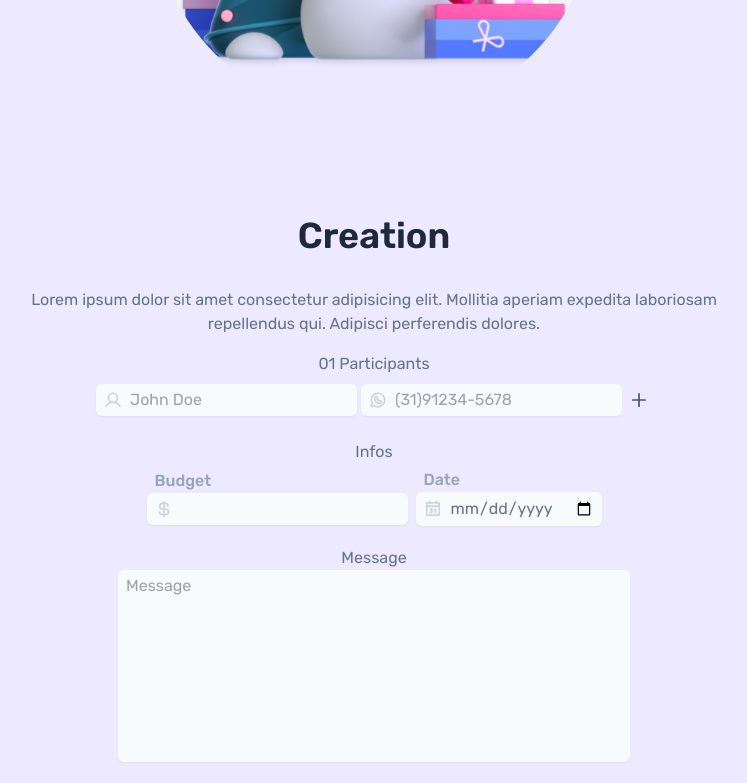
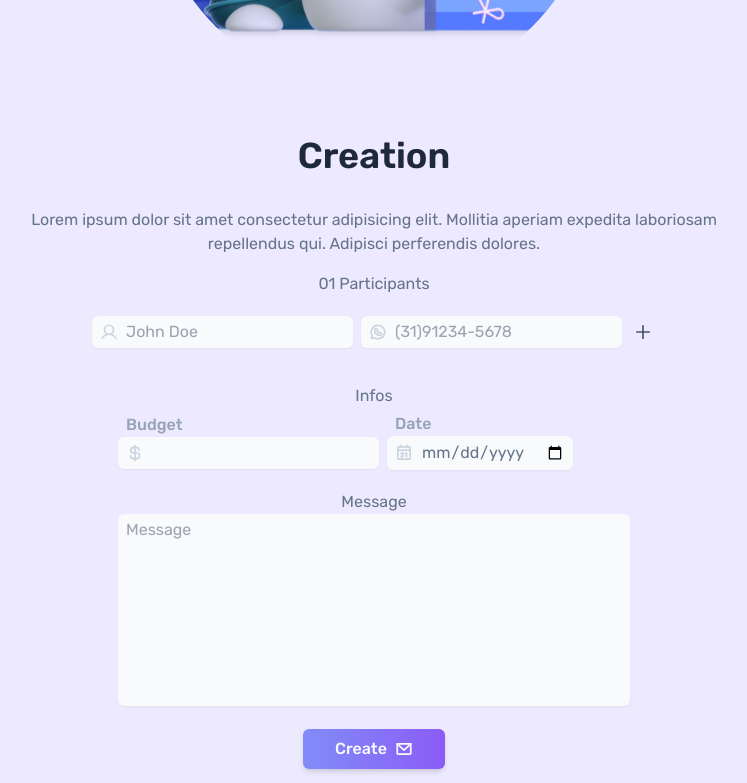
Before and after one commit to eoisaac/secret_santa, a React (Vite) app: page / in a window 1280 px wide. Shown: the part 680-1463 px from the top of the page, without its empty margins (266-1013 px from the left). Built offline with nearby package versions, Linux system fonts and the light colour scheme.

Commit message:
:sparkles: feat: create creation form validation

```diff
--- a/src/components/InputField/index.tsx
+++ b/src/components/InputField/index.tsx
@@ -1,4 +1,5 @@
 import { InputHTMLAttributes } from 'react'
+import { UseFormRegisterReturn } from 'react-hook-form'
 
 interface InputFieldProps extends InputHTMLAttributes<HTMLInputElement> {
   type?: string
@@ -6,6 +7,7 @@ interface InputFieldProps extends InputHTMLAttributes<HTMLInputElement> {
   srLabel?: boolean
   icon?: JSX.Element
   errorMessage?: string
+  register?: UseFormRegisterReturn<string>
 }
 
 export const InputField = ({
@@ -14,6 +16,7 @@ export const InputField = ({
   srLabel = false,
   errorMessage,
   icon,
+  register,
   ...rest
 }: InputFieldProps) => {
   const hasError = Boolean(errorMessage)
@@ -44,6 +47,7 @@ export const InputField = ({
         )}
         <input
           type={type}
+          {...register}
           {...rest}
           className="bg-transparent focus:shadow-none"
         />
--- a/src/pages/Creation/components/CreationForm/index.tsx
+++ b/src/pages/Creation/components/CreationForm/index.tsx
@@ -1,12 +1,20 @@
 import { Calendar, CurrencyDollar } from 'phosphor-react'
 import { useState } from 'react'
+import { useFormContext } from 'react-hook-form'
 import { v4 as uuidv4 } from 'uuid'
 import { InputField } from '../../../../components/InputField'
 import { ParticipantField } from '../ParticipantField'
 
-export const CreationForm = () => {
+interface CreationFormProps {
+  errors: any
+}
+
+export const CreationForm = ({ errors }: CreationFormProps) => {
   const creator = uuidv4()
   const [participants, setParticipants] = useState<string[]>([creator])
+  const totalParticipants = participants.length
+
+  const { register } = useFormContext()
 
   const handleAddParticipant = () => {
     const id = uuidv4()
@@ -20,18 +28,17 @@ export const CreationForm = () => {
     setParticipants(restParticipants)
   }
 
-  const totalParticipants = participants.length
   return (
     <>
       <fieldset
         className="flex max-h-96 w-full flex-col items-center gap-2
-      overflow-y-auto p-1"
+      overflow-y-auto px-1 py-4"
       >
         <legend>
           <span>{String(totalParticipants).padStart(2, '0')} </span>
           Participants
         </legend>
-        <ul className="w-full">
+        <ul className="flex w-full flex-col gap-3">
           {participants.map((participant, index) => {
             const isLast = index === totalParticipants - 1
 
@@ -42,13 +49,15 @@ export const CreationForm = () => {
                 remove={handleRemoveParticipant}
                 isLast={isLast}
                 id={participant}
+                register={register}
+                errors={errors}
               />
             )
           })}
         </ul>
       </fieldset>
       <fieldset
-        className="flex w-full flex-wrap items-center justify-center
+        className="flex w-full flex-wrap items-center justify-start
       gap-2"
       >
         <legend>Infos</legend>
@@ -56,11 +65,15 @@ export const CreationForm = () => {
           label="Budget"
           icon={<CurrencyDollar weight="bold" />}
           type="number"
+          register={register('budget', { required: true })}
+          errorMessage={errors.budget && errors.budget.message}
         />
         <InputField
           label="Date"
           icon={<Calendar weight="bold" />}
           type="date"
+          register={register('date', { required: true })}
+          errorMessage={errors.date && errors.date.message}
         />
       </fieldset>
       <label className="w-full">
@@ -69,7 +82,9 @@ export const CreationForm = () => {
           className="h-48 w-full resize-none rounded-md bg-slate-50 px-2
         py-1 shadow-sm"
           placeholder="Message"
+          {...register('message', { required: false })}
         />
+        <span>{errors.message && errors.message.message}</span>
       </label>
     </>
   )
--- a/src/pages/Creation/components/ParticipantField/index.tsx
+++ b/src/pages/Creation/components/ParticipantField/index.tsx
@@ -1,4 +1,5 @@
 import { Plus, User, WhatsappLogo, X } from 'phosphor-react'
+import { FieldValues, UseFormRegister } from 'react-hook-form'
 import { Button } from '../../../../components/Button'
 import { InputField } from '../../../../components/InputField'
 
@@ -7,6 +8,8 @@ interface ParticipantFieldProps {
   remove: (id: string) => void
   id: string
   isLast: boolean
+  register: UseFormRegister<FieldValues>
+  errors: any
 }
 
 export const ParticipantField = ({
@@ -14,27 +17,31 @@ export const ParticipantField = ({
   remove,
   id,
   isLast,
+  register,
+  errors,
 }: ParticipantFieldProps) => {
   const handleRemove = () => {
     remove(id)
   }
   return (
-    <li className="flex items-center justify-center gap-1">
-      <div className="flex flex-col items-center gap-1 sm:flex-row">
+    <li className="flex items-center justify-center gap-2">
+      <div className="flex flex-col items-center gap-2 sm:flex-row">
         <InputField
           label="Name"
           srLabel
           icon={<User weight="bold" />}
-          name={`${id}@name`}
           placeholder="John Doe"
+          register={register(`name`, { required: true, minLength: 3 })}
+          errorMessage={errors.name && errors.name.message}
         />
         <InputField
           label="Whatsapp number"
           srLabel
           icon={<WhatsappLogo weight="bold" />}
           type="tel"
-          name={`${id}@number`}
           placeholder="(31)91234-5678"
+          register={register(`number`, { required: true })}
+          errorMessage={errors.number && errors.number.message}
         />
       </div>
       {isLast ? (
--- a/src/pages/Creation/index.tsx
+++ b/src/pages/Creation/index.tsx
@@ -1,8 +1,32 @@
+import { zodResolver } from '@hookform/resolvers/zod'
 import { EnvelopeSimple } from 'phosphor-react'
+import { FormProvider, useForm } from 'react-hook-form'
+import * as zod from 'zod'
 import { Button } from '../../components/Button'
 import { CreationForm } from './components/CreationForm'
 
 export const Creation = () => {
+  const creationFormSchema = zod.object({
+    message: zod.string(),
+    budget: zod.string().min(1, 'You must add the budget'),
+    date: zod.string().min(1, 'You must add the date'),
+    name: zod.string().min(1, 'You must add the name'),
+    number: zod.string().min(1, 'You must add the number'),
+  })
+
+  type CreationFormData = zod.infer<typeof creationFormSchema>
+
+  const creationForm = useForm<CreationFormData>({
+    resolver: zodResolver(creationFormSchema),
+  })
+  const { handleSubmit, reset, formState } = creationForm
+  const { errors } = formState
+
+  const handleCreation = (data: CreationFormData) => {
+    console.log(data)
+    reset()
+  }
+
   return (
     <section className="page flex flex-col items-stretch gap-4 text-center">
       <div
@@ -23,8 +47,13 @@ export const Creation = () => {
       </div>
 
       <div>
-        <form className="mx-auto flex max-w-lg flex-col items-center gap-4">
-          <CreationForm />
+        <form
+          onSubmit={handleSubmit(handleCreation)}
+          className="mx-auto flex max-w-lg flex-col items-center gap-4"
+        >
+          <FormProvider {...creationForm}>
+            <CreationForm errors={errors} />
+          </FormProvider>
           <Button
             label="Create"
             icon={<EnvelopeSimple weight="bold" />}
--- a/src/styles/main.css
+++ b/src/styles/main.css
@@ -20,11 +20,12 @@
 }
 
 body {
-  @apply scroll-smooth bg-violet-100 font-sans text-base font-normal text-slate-500 antialiased;
+  @apply scroll-smooth bg-violet-100 font-sans text-base
+    font-normal text-slate-500 antialiased;
 }
 
 .page {
-  @apply min-h-screen flex-1 p-4 pt-20;
+  @apply min-h-screen flex-1 p-2 pt-20 sm:p-4;
 }
 
 @layer base {
```
